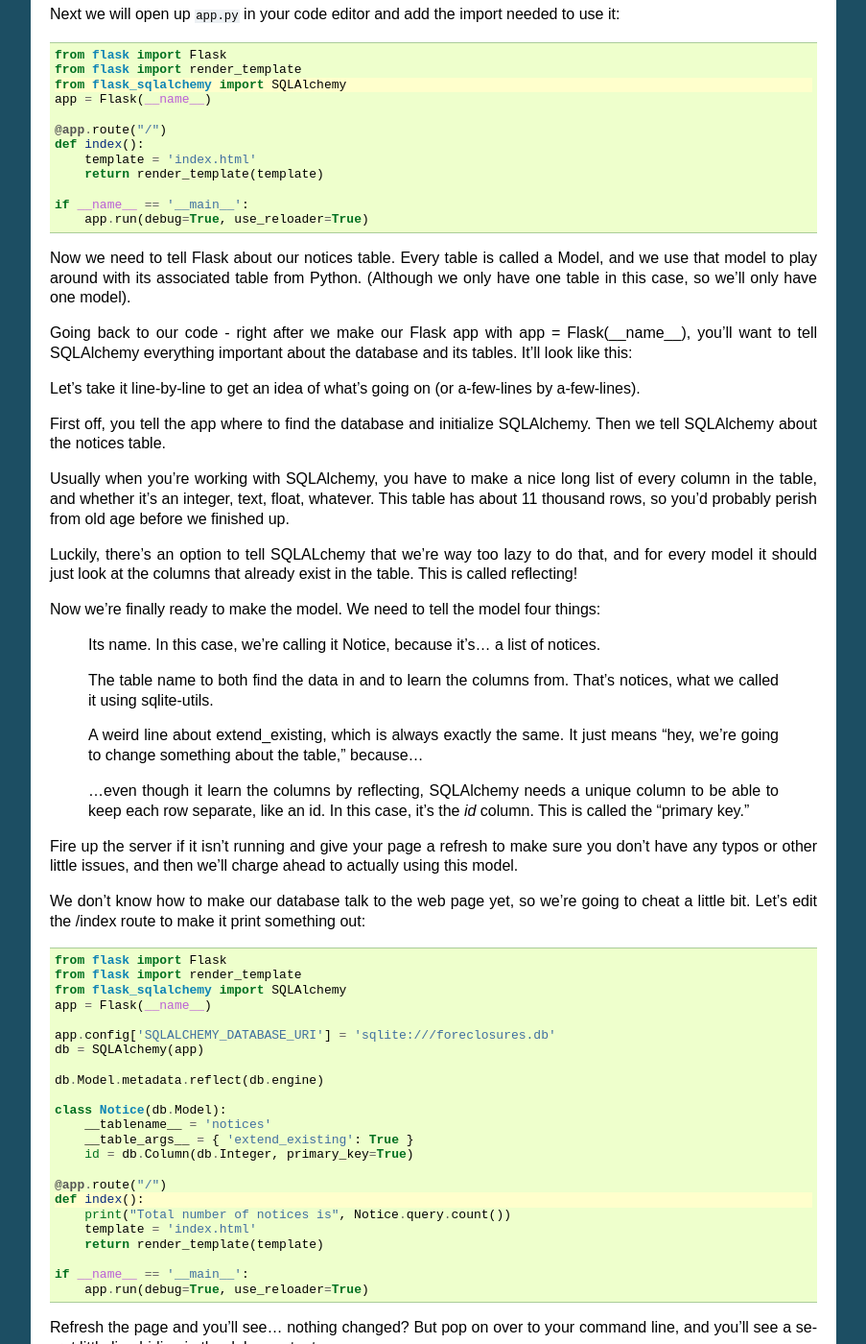
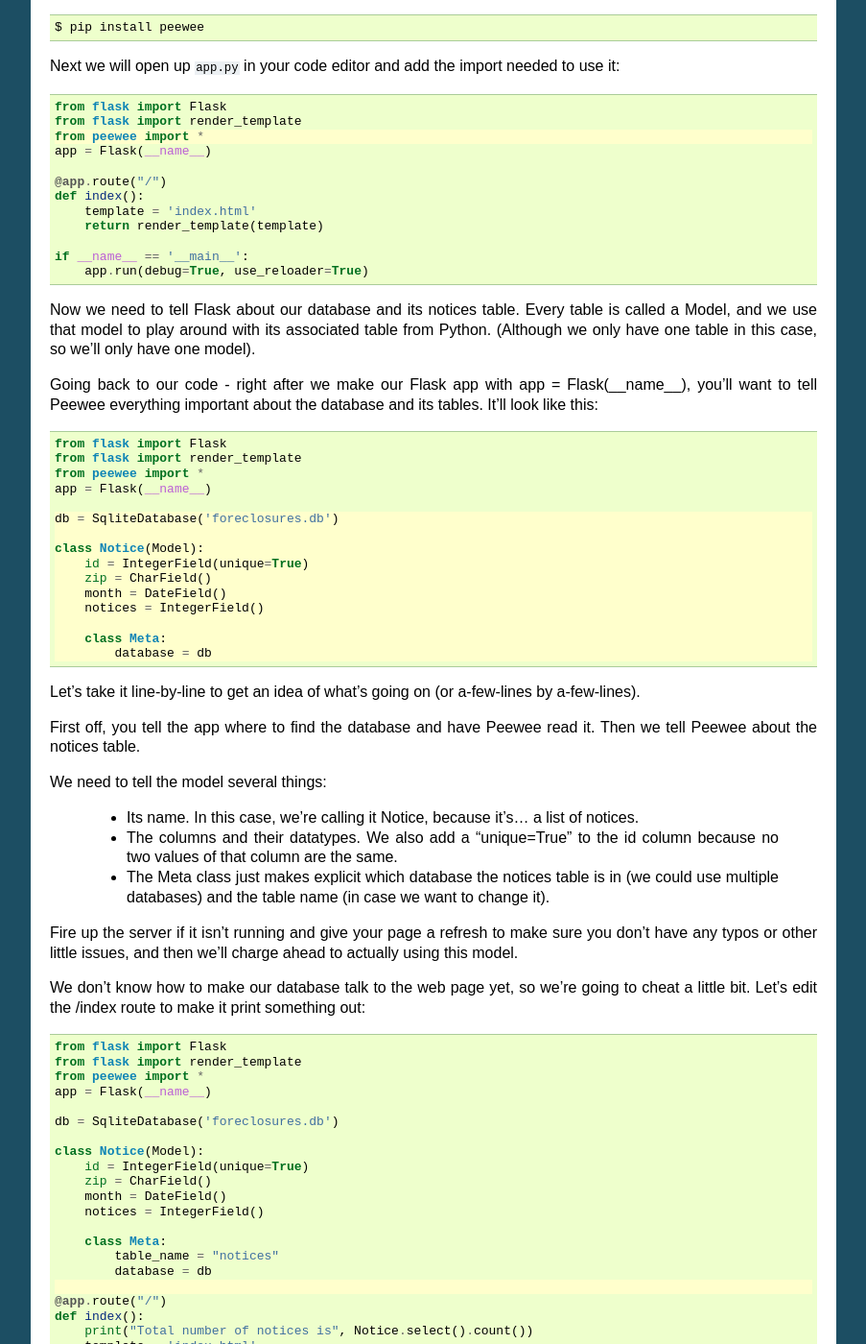
Before and after one commit to amahaja25/second-news-app-umd, a Sphinx documentation site: the page built from docs/index.rst, in a window 1280 px wide and 1400 px high, scrolled down 6807 px. Shown: the whole window at 96% size, without its empty margins (198-1101 px from the left). Built offline with Sphinx 7.4.7, drawn with Linux system fonts in a browser that asks for light colours; some of the changed text lies outside the part shown.

Commit message:
now with peewee

```diff
--- a/docs/index.rst
+++ b/docs/index.rst
@@ -278,13 +278,19 @@
 
     $ mkdir static
 
-Download `the comma-delimited file <https://raw.githubusercontent.com/NewsAppsUMD/second-news-app-umd/main/docs/_static/foreclosures_by_month.csv>`_ that will be the backbone of our application and save it there as ``foreclosures_by_month.csv``. Now we'll install the tools necessary to turn it into a SQLite database, namely `sqlite-utils`.
+Download `the comma-delimited file <https://raw.githubusercontent.com/NewsAppsUMD/second-news-app-umd/main/docs/_static/foreclosures_by_month.csv>`_ that will be the backbone of our application and save it in the static directory as ``foreclosures_by_month.csv``. Now we'll install the tools necessary to turn it into a SQLite database, namely `sqlite-utils`.
 Then we'll create the database from the CSV file:
 
 .. code-block:: bash
 
+    $ cd static
+    $ wget https://raw.githubusercontent.com/NewsAppsUMD/second-news-app-umd/main/docs/_static/foreclosures_by_month.csv
+    $ cd ..
+
+.. code-block:: bash
+
     $ pip install sqlite-utils
-    $ sqlite-utils insert foreclosure.db notices static/foreclosures_by_month.csv --csv
+    $ sqlite-utils insert foreclosures.db notices static/foreclosures_by_month.csv --csv
 
 Add both the CSV and database file to your git repository.
 
@@ -300,11 +306,11 @@
 
 Now everyone can be happy, sort of.
 
-There are a handful of ORMs that work for Python, and plenty that work with Flask. We'll use one called SQLAlchemy, because we're wizards, I guess? Let's install a Python package that gives us SQLAlchemy *and* works well with Flask:
+There are a handful of ORMs that work for Python, and plenty that work with Flask. We'll use one called Peewee, because, well, it's small:
 
 .. code-block:: bash
 
-    $ pip install flask_sqlalchemy
+    $ pip install peewee
 
 Next we will open up ``app.py`` in your code editor and add the import needed to use it:
 
@@ -313,7 +319,7 @@
 
     from flask import Flask
     from flask import render_template
-    from flask_sqlalchemy import SQLAlchemy
+    from peewee import *
     app = Flask(__name__)
 
     @app.route("/")
@@ -324,45 +330,38 @@
     if __name__ == '__main__':
         app.run(debug=True, use_reloader=True)
 
-Now we need to tell Flask about our notices table. Every table is called a Model, and we use that model to play around with its associated table from Python. (Although we only have one table in this case, so we’ll only have one model).
+Now we need to tell Flask about our database and its notices table. Every table is called a Model, and we use that model to play around with its associated table from Python. (Although we only have one table in this case, so we’ll only have one model).
 
-Going back to our code - right after we make our Flask app with app = Flask(__name__), you’ll want to tell SQLAlchemy everything important about the database and its tables. It’ll look like this:
+Going back to our code - right after we make our Flask app with app = Flask(__name__), you’ll want to tell Peewee everything important about the database and its tables. It’ll look like this:
 
 .. code-block:: python
-    :emphasize-lines: 6-7, 9,
+    :emphasize-lines: 6-15
 
     from flask import Flask
     from flask import render_template
-    from flask_sqlalchemy import SQLAlchemy
+    from peewee import *
     app = Flask(__name__)
 
-    app.config['SQLALCHEMY_DATABASE_URI'] = 'sqlite:///foreclosures.db'
-    db = SQLAlchemy(app)
+    db = SqliteDatabase('foreclosures.db')
 
-    db.Model.metadata.reflect(db.engine)
+    class Notice(Model):
+        id = IntegerField(unique=True)
+        zip = CharField()
+        month = DateField()
+        notices = IntegerField()
 
-    class Notice(db.Model):
-        __tablename__ = 'notices'
-        __table_args__ = { 'extend_existing': True }
-        id = db.Column(db.Integer, primary_key=True)
+        class Meta:
+            database = db
 
 Let’s take it line-by-line to get an idea of what’s going on (or a-few-lines by a-few-lines).
 
-First off, you tell the app where to find the database and initialize SQLAlchemy. Then we tell SQLAlchemy about the notices table.
+First off, you tell the app where to find the database and have Peewee read it. Then we tell Peewee about the notices table.
 
-Usually when you’re working with SQLAlchemy, you have to make a nice long list of every column in the table, and whether it’s an integer, text, float, whatever. This table has about 11 thousand rows, so you’d probably perish from old age before we finished up.
+We need to tell the model several things:
 
-Luckily, there’s an option to tell SQLALchemy that we’re way too lazy to do that, and for every model it should just look at the columns that already exist in the table. This is called reflecting!
-
-Now we’re finally ready to make the model. We need to tell the model four things:
-
-    Its name. In this case, we’re calling it Notice, because it’s… a list of notices.
-
-    The table name to both find the data in and to learn the columns from. That’s notices, what we called it using sqlite-utils.
-
-    A weird line about extend_existing, which is always exactly the same. It just means “hey, we’re going to change something about the table,” because…
-
-    …even though it learn the columns by reflecting, SQLAlchemy needs a unique column to be able to keep each row separate, like an id. In this case, it’s the `id` column. This is called the “primary key.”
+    * Its name. In this case, we’re calling it Notice, because it’s… a list of notices.
+    * The columns and their datatypes. We also add a "unique=True" to the id column because no two values of that column are the same.
+    * The Meta class just makes explicit which database the notices table is in (we could use multiple databases) and the table name (in case we want to change it).
 
 Fire up the server if it isn't running and give your page a refresh to make sure you don’t have any typos or other little issues, and then we’ll charge ahead to actually using this model.
 
@@ -373,22 +372,24 @@
 
     from flask import Flask
     from flask import render_template
-    from flask_sqlalchemy import SQLAlchemy
+    from peewee import *
     app = Flask(__name__)
 
-    app.config['SQLALCHEMY_DATABASE_URI'] = 'sqlite:///foreclosures.db'
-    db = SQLAlchemy(app)
+    db = SqliteDatabase('foreclosures.db')
 
-    db.Model.metadata.reflect(db.engine)
+    class Notice(Model):
+        id = IntegerField(unique=True)
+        zip = CharField()
+        month = DateField()
+        notices = IntegerField()
 
-    class Notice(db.Model):
-        __tablename__ = 'notices'
-        __table_args__ = { 'extend_existing': True }
-        id = db.Column(db.Integer, primary_key=True)
+        class Meta:
+            table_name = "notices"
+            database = db
 
     @app.route("/")
     def index():
-        print("Total number of notices is", Notice.query.count())
+        print("Total number of notices is", Notice.select().count())
         template = 'index.html'
         return render_template(template)
 
@@ -399,42 +400,44 @@
 
 When you use print in the Flask app, it doesn’t print to the web page. That’s the render_template part. Instead, print prints to the command line. It’s totally useless for showing things to the user, but a nice cheat to check things and help us debug.
 
-Where’d that 11488 come from? Notice.query.count()! We used our model - Notice - to visit the database, build a new query, and count the number of rows in the table.
+Where’d that 11488 come from? Notice.select().count()! We used our model - Notice - to visit the database, build a new query, and count the number of rows in the table.
 
-Because we’re using an SQLAlchemy, we write Python, not SQL. SQLAlchemy takes care of the translation to SQL and just gives us the result.
+Because we’re using an Peewee, we write Python, not SQL. Peewee takes care of the translation to SQL and just gives us the result.
 
-For example, we can do a WHERE query - filtering our data - by using filter_by. It might look like this:
+For example, we can do a WHERE query - filtering our data - by using get or where. Retrieving a single records might look like this:
 
 .. code-block:: python
 
-    >>> zip = Notice.query.filter_by(zip='20906').first()
+    >>> zip = Notice.get(zip == '20906')
     >>> zip.id
     3949
 
-To play around a little, let’s try to find a specific zip code and month and print out its number of notices.
+To play around a little, let’s try to find a specific zip code and month and print out its number of notices. We can use `where` to do that as well:
 
 .. code-block:: python
     :emphasize-lines: 18-20
 
     from flask import Flask
     from flask import render_template
-    from flask_sqlalchemy import SQLAlchemy
+    from peewee import *
     app = Flask(__name__)
 
-    app.config['SQLALCHEMY_DATABASE_URI'] = 'sqlite:///foreclosures.db'
-    db = SQLAlchemy(app)
+    db = SqliteDatabase('foreclosures.db')
 
-    db.Model.metadata.reflect(db.engine)
+    class Notice(Model):
+        id = IntegerField(unique=True)
+        zip = CharField()
+        month = DateField()
+        notices = IntegerField()
 
-    class Notice(db.Model):
-        __tablename__ = 'notices'
-        __table_args__ = { 'extend_existing': True }
-        id = db.Column(db.Integer, primary_key=True)
+        class Meta:
+            table_name = "notices"
+            database = db
 
     @app.route("/")
     def index():
-        print("Total number of notices is", Notice.query.count())
-        notice = Notice.query.filter_by(id=3963).first()
+        print("Total number of notices is", Notice.select().count())
+        notice = Notice.select().where(Notice.id==3963).get()
         print(f"Zip code {notice.zip} had {notice.notices} in {notice.month}")
         template = 'index.html'
         return render_template(template)
@@ -444,36 +447,38 @@
 
 Make sure to save ``app.py``. Then reload the page and check the output in the terminal - remember, we're not showing anything on the page yet.
 
-What comes back from the database is that one row where id=3963 - we only got one because we asked for .first(). It works just like a normal variable, kind of like a dictionary that you don’t need ['whatever'] for. Instead, you can just ask for each column with a period.
+What comes back from the database is that one row where Notice.id==3963 - we only got one because we asked for .get(). It works just like a normal variable, kind of like a dictionary that you don’t need ['whatever'] for. Instead, you can just ask for each column with a period.
 
 Since zip is the column with the zip code in it, we can just ask for notice.zip and it will print right out.
 
-If we want to get fancier, we can also select multiple rows with .all(). There's more examples in the documentation: https://flask-sqlalchemy.palletsprojects.com/en/2.x/queries/#querying-records.
+If we want to get fancier, we can also select multiple rows with .where().
 
 .. code-block:: python
     :emphasize-lines: 21-23
 
     from flask import Flask
     from flask import render_template
-    from flask_sqlalchemy import SQLAlchemy
+    from peewee import *
     app = Flask(__name__)
 
-    app.config['SQLALCHEMY_DATABASE_URI'] = 'sqlite:///foreclosures.db'
-    db = SQLAlchemy(app)
+    db = SqliteDatabase('foreclosures.db')
 
-    db.Model.metadata.reflect(db.engine)
+    class Notice(Model):
+        id = IntegerField(unique=True)
+        zip = CharField()
+        month = DateField()
+        notices = IntegerField()
 
-    class Notice(db.Model):
-        __tablename__ = 'notices'
-        __table_args__ = { 'extend_existing': True }
-        id = db.Column(db.Integer, primary_key=True)
+        class Meta:
+            table_name = "notices"
+            database = db
 
     @app.route("/")
     def index():
-        print("Total number of notices is", Notice.query.count())
-        notice = Notice.query.filter_by(id=3963).first()
+        print("Total number of notices is", Notice.select().count())
+        notice = Notice.select().where(Notice.id==3963).get()
         print(f"Zip code {notice.zip} had {notice.notices} in {notice.month}")
-        notices_20906 = Notice.query.filter_by(zip='20906').all()
+        notices_20906 = Notice.select().where(Notice.zip=='20906')
         for notice in notices_20906:
             print(notice.notices)
         template = 'index.html'
@@ -484,7 +489,7 @@
 
 Save app.py, reload the index page and check the terminal again. Lots of printing!
 
-We’ve been flexing our sweet new SQLAlchemy ORM, testing our skills at querying and counting and WHEREing without WHEREs, but how about we actually make this useful? In the next section we’ll take a look at how we can put this data on the actual web page.
+We’ve been flexing our sweet new Peewee ORM, testing our skills at querying and counting and WHEREing without WHEREs, but how about we actually make this useful? In the next section we’ll take a look at how we can put this data on the actual web page.
 
 *****************
 Act 4: Hello HTML
@@ -497,22 +502,24 @@
 
     from flask import Flask
     from flask import render_template
-    from flask_sqlalchemy import SQLAlchemy
+    from peewee import *
     app = Flask(__name__)
 
-    app.config['SQLALCHEMY_DATABASE_URI'] = 'sqlite:///foreclosures.db'
-    db = SQLAlchemy(app)
+    db = SqliteDatabase('foreclosures.db')
 
-    db.Model.metadata.reflect(db.engine)
+    class Notice(Model):
+        id = IntegerField(unique=True)
+        zip = CharField()
+        month = DateField()
+        notices = IntegerField()
 
-    class Notice(db.Model):
-        __tablename__ = 'notices'
-        __table_args__ = { 'extend_existing': True }
-        id = db.Column(db.Integer, primary_key=True)
+        class Meta:
+            table_name = "notices"
+            database = db
 
     @app.route("/")
     def index():
-        notice_count = Notice.query.count()
+        notice_count = Notice.select().count()
         template = 'index.html'
         return render_template(template, count = notice_count)
 
@@ -525,7 +532,9 @@
 
     <!doctype html>
     <html lang="en">
-        <head></head>
+        <head>
+            <link rel="stylesheet" href="https://stackpath.bootstrapcdn.com/bootstrap/4.3.1/css/bootstrap.min.css" crossorigin="anonymous">
+        </head>
         <body>
             <h1>Maryland Notices of Foreclosure by Zip Code</h1>
             <p>There are {{ count }} records in the database.</p>
@@ -539,23 +548,25 @@
 
     from flask import Flask
     from flask import render_template
-    from flask_sqlalchemy import SQLAlchemy
+    from peewee import *
     app = Flask(__name__)
 
-    app.config['SQLALCHEMY_DATABASE_URI'] = 'sqlite:///foreclosures.db'
-    db = SQLAlchemy(app)
+    db = SqliteDatabase('foreclosures.db')
 
-    db.Model.metadata.reflect(db.engine)
+    class Notice(Model):
+        id = IntegerField(unique=True)
+        zip = CharField()
+        month = DateField()
+        notices = IntegerField()
 
-    class Notice(db.Model):
-        __tablename__ = 'notices'
-        __table_args__ = { 'extend_existing': True }
-        id = db.Column(db.Integer, primary_key=True)
+        class Meta:
+            table_name = "notices"
+            database = db
 
     @app.route("/")
     def index():
-        notice_count = Notice.query.count()
-        notices_20906 = Notice.query.filter_by(zip='20906').all()
+        notice_count = Notice.select().count()
+        notices_20906 = Notice.select().where(Notice.zip=='20906')
         template = 'index.html'
         return render_template(template, count = notice_count, notices = notices_20906)
 
@@ -589,30 +600,32 @@
 
     from flask import Flask
     from flask import render_template
-    from flask_sqlalchemy import SQLAlchemy
+    from peewee import *
     app = Flask(__name__)
 
-    app.config['SQLALCHEMY_DATABASE_URI'] = 'sqlite:///foreclosures.db'
-    db = SQLAlchemy(app)
+    db = SqliteDatabase('foreclosures.db')
 
-    db.Model.metadata.reflect(db.engine)
+    class Notice(Model):
+        id = IntegerField(unique=True)
+        zip = CharField()
+        month = DateField()
+        notices = IntegerField()
 
-    class Notice(db.Model):
-        __tablename__ = 'notices'
-        __table_args__ = { 'extend_existing': True }
-        id = db.Column(db.Integer, primary_key=True)
+        class Meta:
+            table_name = "notices"
+            database = db
 
     @app.route("/")
     def index():
-        notice_count = Notice.query.count()
-        notices_20906 = Notice.query.filter_by(zip='20906').all()
+        notice_count = Notice.select().count()
+        notices_20906 = Notice.select().where(Notice.zip=='20906')
         template = 'index.html'
         return render_template(template, count = notice_count, notices = notices_20906)
 
     @app.route('/zipcode/<slug>')
     def detail(slug):
         zipcode = slug
-        notices = Notice.query.filter_by(zip=slug).all()
+        notices = Notice.select().where(Notice.zip==slug)
         return render_template("detail.html", zipcode=zipcode, notices=notices, notices_count=len(notices))
 
     if __name__ == '__main__':
```
